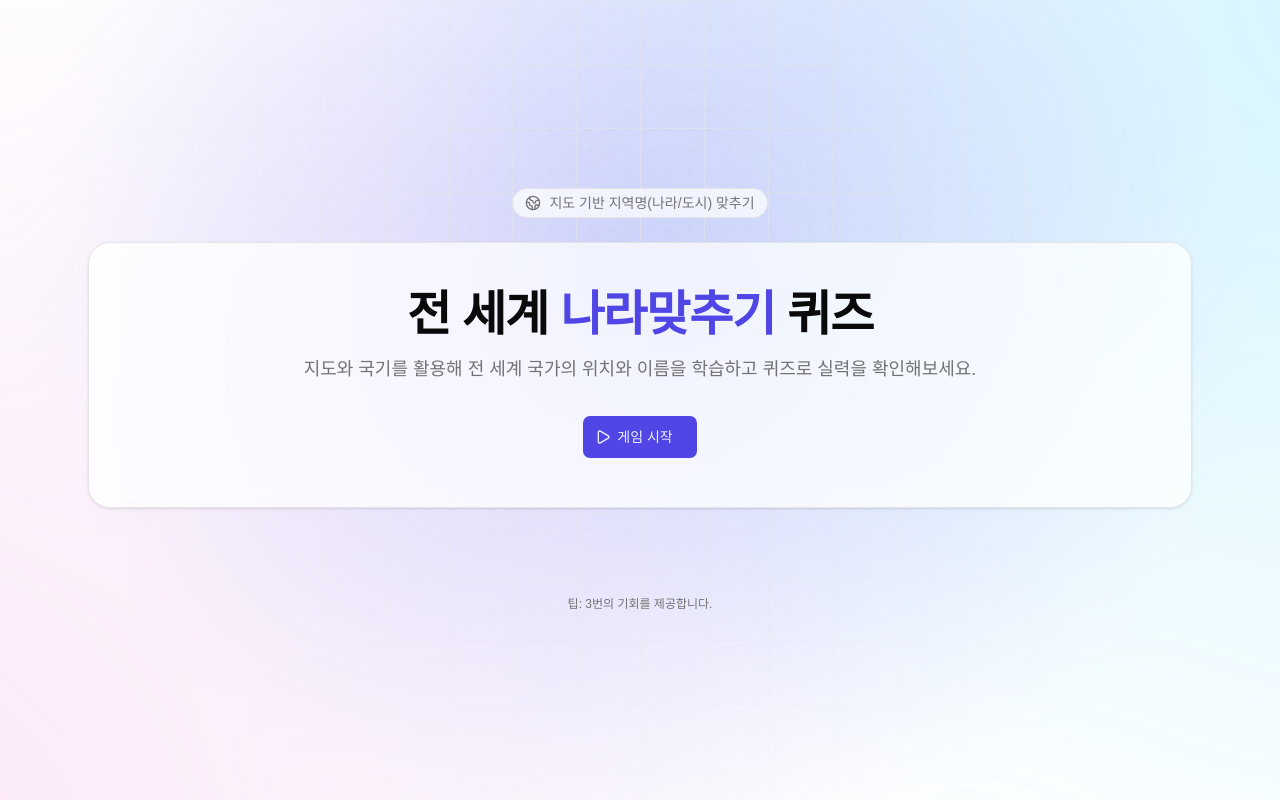
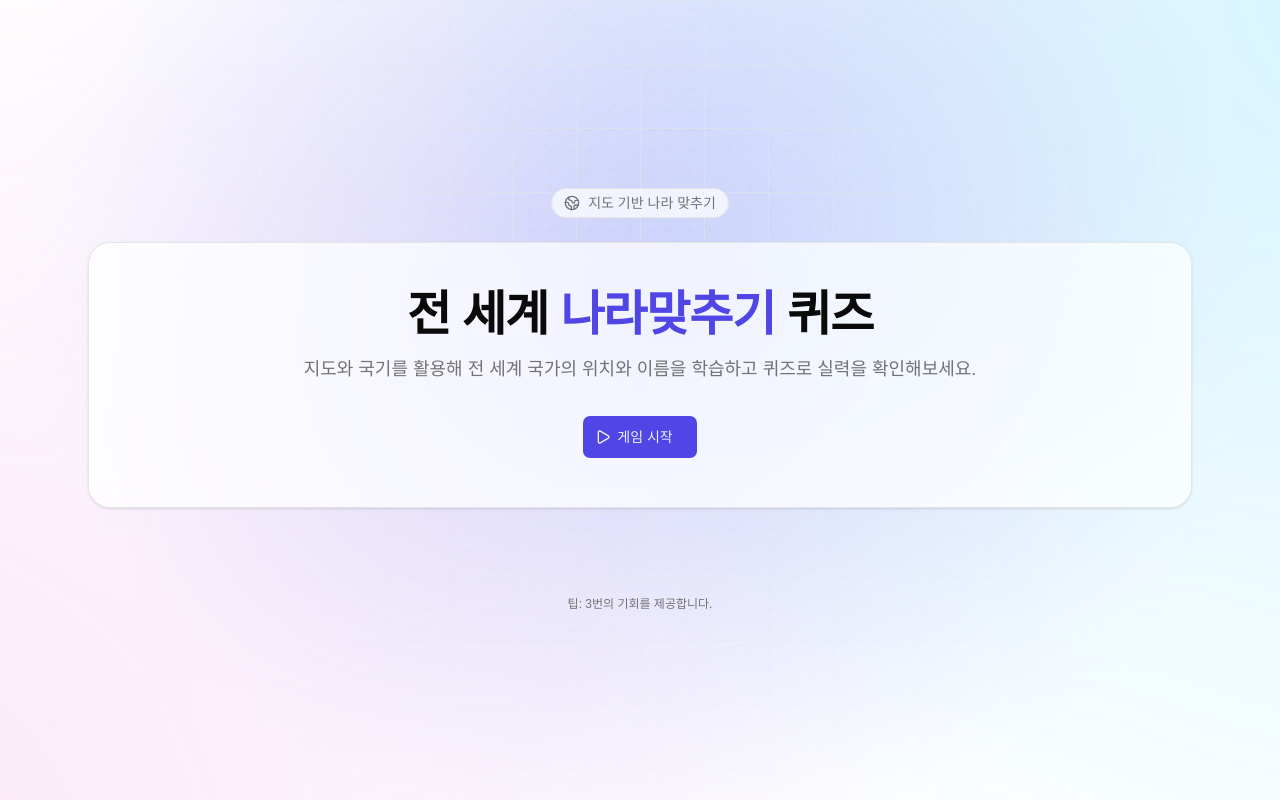
Before and after one commit to ghgfhfg2/location-quiz, a React (Vite) app: page / in a window 1280 px wide. Built offline with nearby package versions, Linux system fonts and the light colour scheme.

Commit message:
문구수정

```diff
--- a/src/screens/HeroScreen.tsx
+++ b/src/screens/HeroScreen.tsx
@@ -44,7 +44,7 @@ export function HeroScreen({ onStart }: { onStart: () => void }) {
       <div className="relative mx-auto flex min-h-dvh w-full max-w-6xl flex-col items-center justify-center px-6 py-16">
         <div className="mb-6 inline-flex items-center gap-2 rounded-full border bg-card/70 px-3 py-1 text-sm text-muted-foreground backdrop-blur">
           <Globe2Icon className="size-4" />
-          지도 기반 지역명(나라/도시) 맞추기
+          지도 기반 나라 맞추기
         </div>
 
         <div className="w-full rounded-3xl border bg-card/70 p-8 shadow-sm backdrop-blur md:p-12">
```
